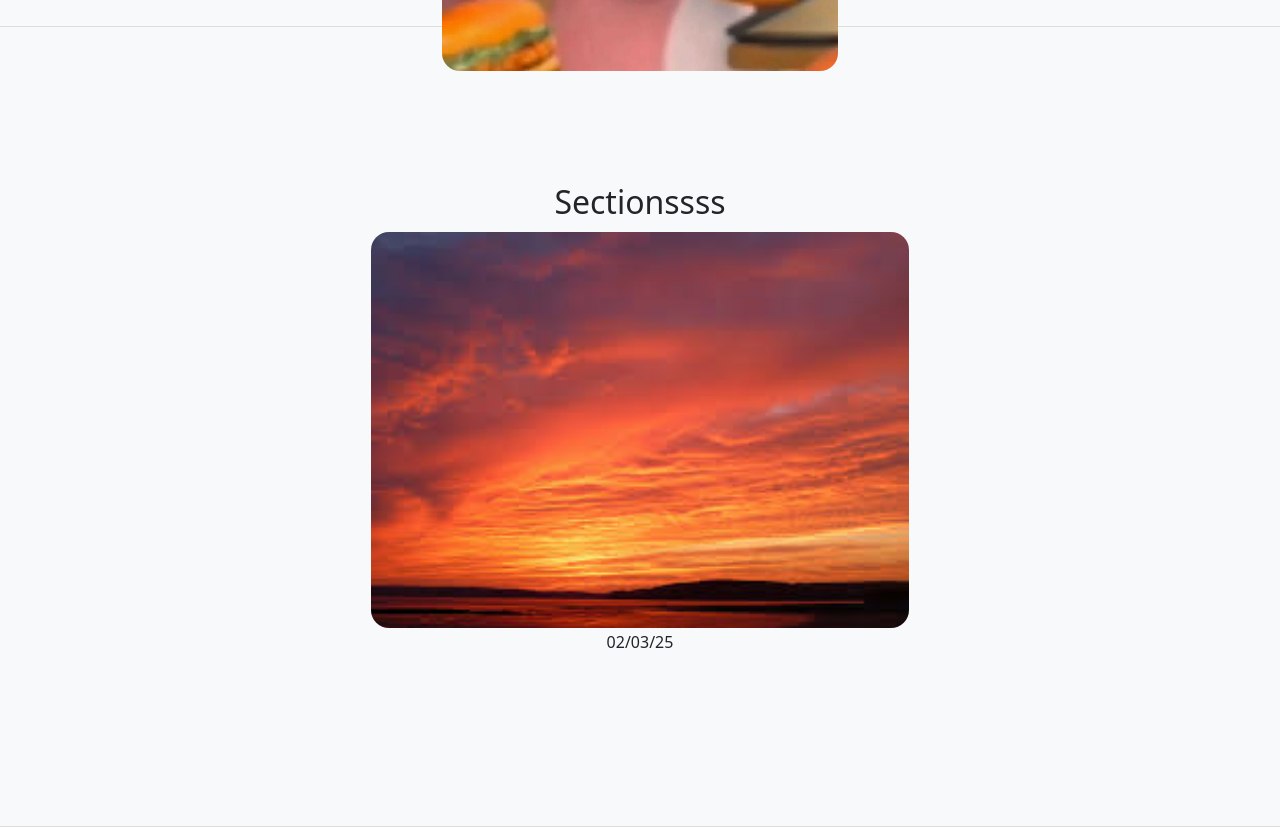
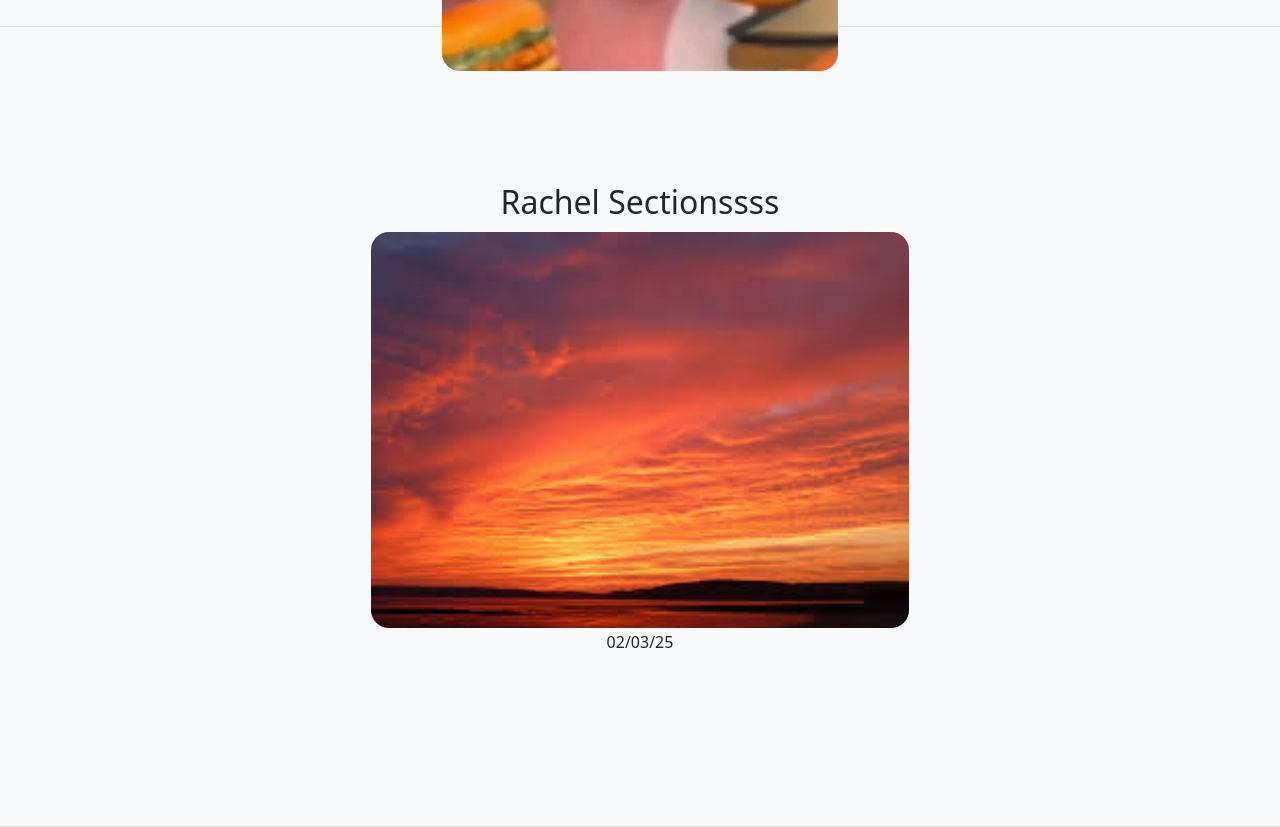
Before and after one commit to DavyHyun/kingdom-coders-demo, a React (Create React App) app: page / in a window 1280 px wide. Shown: the part 4829-5656 px from the top of the page. Built offline with nearby package versions, Linux system fonts and the light colour scheme.

Commit message:
fix image import

```diff
--- a/src/sections/RachelSection/RachelSection.js
+++ b/src/sections/RachelSection/RachelSection.js
@@ -10,8 +10,8 @@ import "./RachelSection.css"
 export default function RachelSection() {
   return (
     <div className="section">
-      <h2>Sectionssss</h2>
-      <img className= "image" src={require('/Users/rachelhung/kingdom-coders-demo/src/sections/RachelSection/download.jpeg')}></img>
+      <h2>Rachel Sectionssss</h2>
+      <img className= "image" src={require('./download.jpeg')}></img>
       <p>02/03/25</p>
     </div>
   );
```
